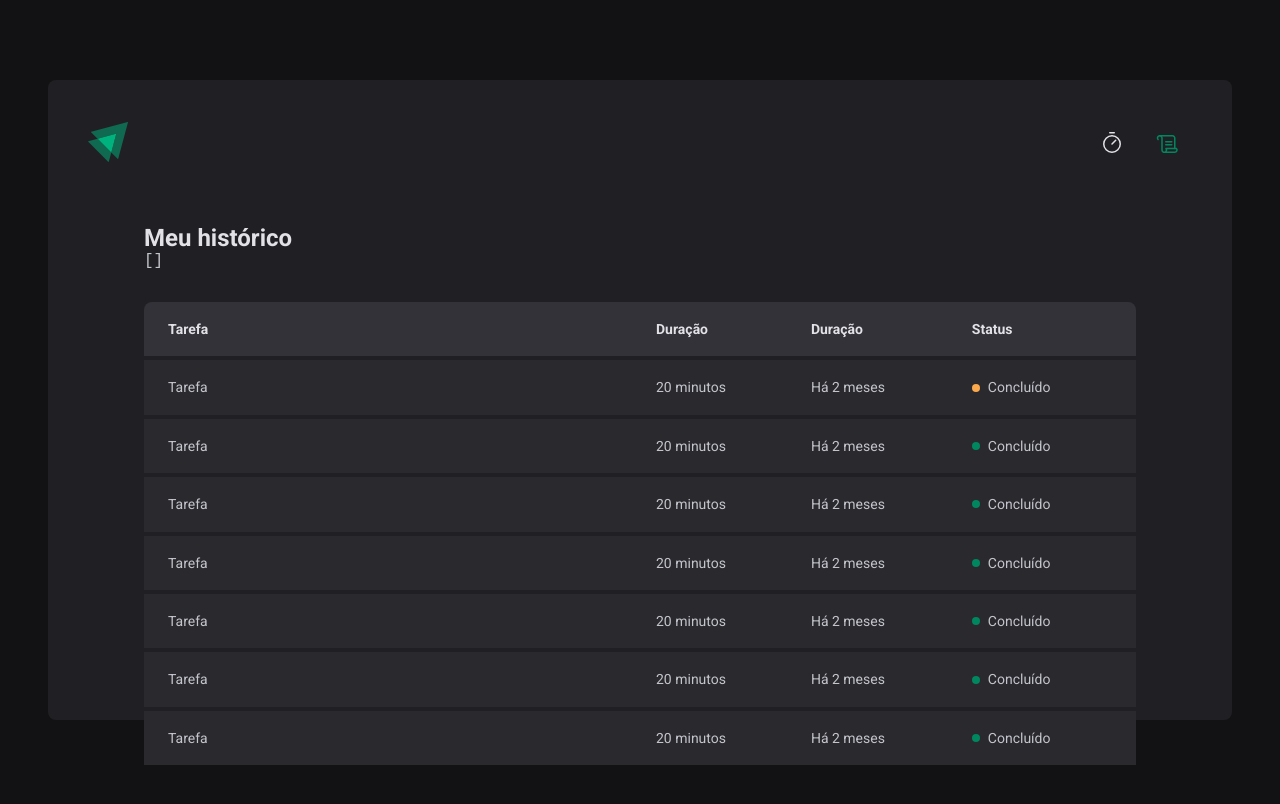
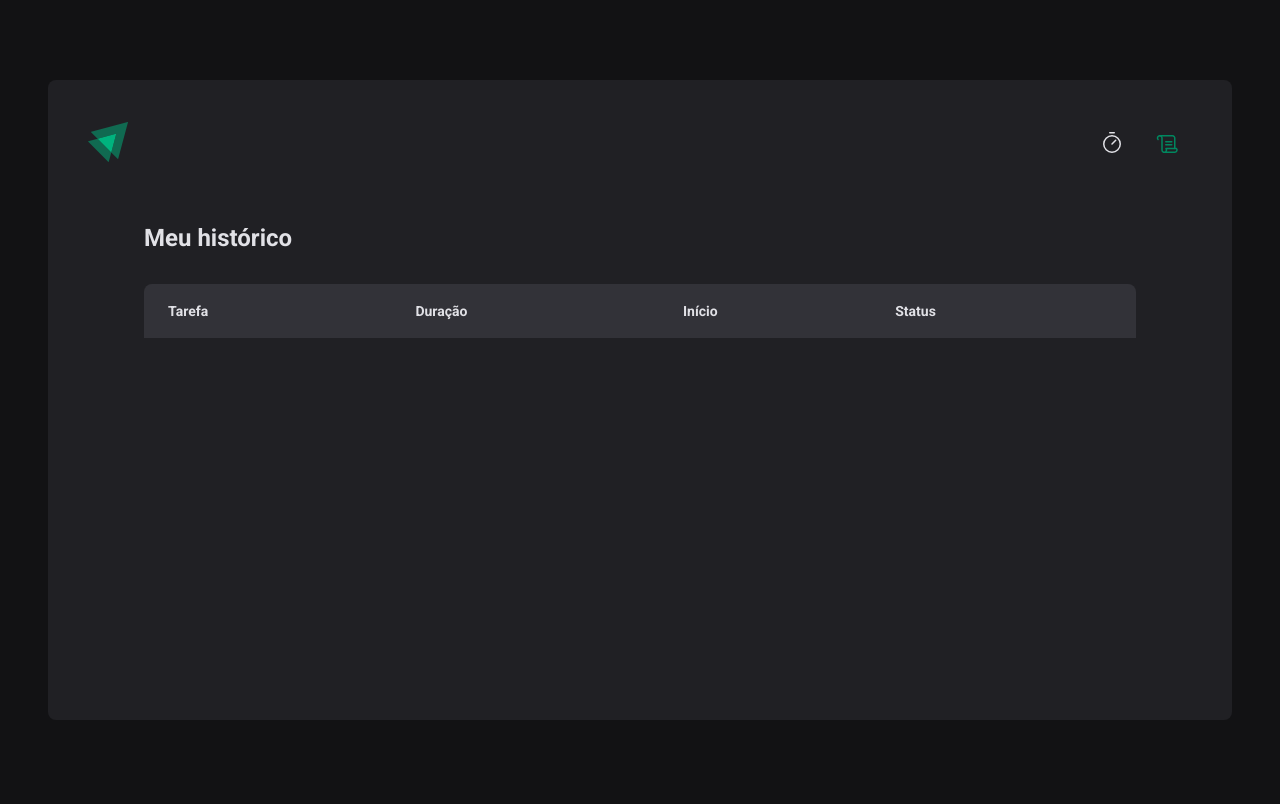
Before and after one commit to igorWebMASTER/ignite-timer, a React (Vite) app: page /history in a window 1280 px wide. Shown: the top 804 px of the page. Built offline with nearby package versions, Linux system fonts and the light colour scheme.

Commit message:
feat: show cycles on history

```diff
--- a/src/Router.tsx
+++ b/src/Router.tsx
@@ -1,6 +1,6 @@
 import { Routes, Route } from 'react-router-dom'
 import { DefaultLayout } from './layouts/DefaultLayout/DefaultLayout'
-import { History } from './pages/history'
+import { History } from './pages/History'
 import { Home } from './pages/Home'
 
 export function Router() {
--- a/src/components/Header/Header.tsx
+++ b/src/components/Header/Header.tsx
@@ -8,7 +8,9 @@
 export function Header() {
     return (
         <HeaderContainer>
-            <span><img src={logoTimer} alt="" /></span>
+            <span>
+                <img src={logoTimer} alt="" />
+            </span>
             <nav>
                 <NavLink to="/" title="Timer">
                     <Timer size={24} />
--- a/src/contexts/CyclesContext.tsx
+++ b/src/contexts/CyclesContext.tsx
@@ -8,7 +8,7 @@
 interface Cycle {
     id: string
     task: string
-    minutesAmount: number
+    minutesAmount?: number
     isActive?: boolean
     startDate: Date
     interruptedDate?: Date
--- a/src/pages/History/index.tsx
+++ b/src/pages/History/index.tsx
@@ -1,4 +1,6 @@
 import { useContext } from 'react'
+import { formatDistanceToNow } from 'date-fns'
+import ptBR from 'date-fns/locale/pt-BR'
 import { CyclesContext } from '../../contexts/CyclesContext'
 import { HistoryContainer, HistoryList, Status } from './styles'
 
@@ -8,74 +10,34 @@
     return (
         <HistoryContainer>
             <h1>Meu histórico</h1>
-            <pre>{JSON.stringify(cycles, null, 2)}</pre>
             <HistoryList>
                 <table>
                     <thead>
                         <tr>
                             <th>Tarefa</th>
                             <th>Duração</th>
-                            <th>Duração</th>
+                            <th>Início</th>
                             <th>Status</th>
                         </tr>
                     </thead>
                     <tbody>
-                        <tr>
-                            <td>Tarefa</td>
-                            <td>20 minutos</td>
-                            <td>Há 2 meses</td>
-                            <td>
-                                <Status statusColor="yellow">Concluído</Status>
-                            </td>
-                        </tr>
-                        <tr>
-                            <td>Tarefa</td>
-                            <td>20 minutos</td>
-                            <td>Há 2 meses</td>
-                            <td>
-                                <Status statusColor="green">Concluído</Status>
-                            </td>
-                        </tr>
-                        <tr>
-                            <td>Tarefa</td>
-                            <td>20 minutos</td>
-                            <td>Há 2 meses</td>
-                            <td>
-                                <Status statusColor="green">Concluído</Status>
-                            </td>
-                        </tr>
-                        <tr>
-                            <td>Tarefa</td>
-                            <td>20 minutos</td>
-                            <td>Há 2 meses</td>
-                            <td>
-                                <Status statusColor="green">Concluído</Status>
-                            </td>
-                        </tr>
-                        <tr>
-                            <td>Tarefa</td>
-                            <td>20 minutos</td>
-                            <td>Há 2 meses</td>
-                            <td>
-                                <Status statusColor="green">Concluído</Status>
-                            </td>
-                        </tr>
-                        <tr>
-                            <td>Tarefa</td>
-                            <td>20 minutos</td>
-                            <td>Há 2 meses</td>
-                            <td>
-                                <Status statusColor="green">Concluído</Status>
-                            </td>
-                        </tr>
-                        <tr>
-                            <td>Tarefa</td>
-                            <td>20 minutos</td>
-                            <td>Há 2 meses</td>
-                            <td>
-                                <Status statusColor="green">Concluído</Status>
-                            </td>
-                        </tr>
+                        {cycles.map(cycle => {
+                            return (
+                                <tr key={cycle.id}>
+                                    <td>{cycle.task}</td>
+                                    <td>{cycle.minutesAmount} minutos</td>
+                                    <td>{formatDistanceToNow(cycle?.startDate, {
+                                        addSuffix: true,
+                                        locale: ptBR
+                                    })}</td>
+                                    <td>
+                                        {cycle.finishedDate && <Status statusColor="yellow">Concluído</Status>}
+                                        {cycle.interruptedDate && <Status statusColor="red">Interrompido</Status>}
+                                        {(!cycle.finishedDate && !cycle.interruptedDate) && <Status statusColor="yellow">Em andamento</Status>}
+                                    </td>
+                                </tr>
+                            )
+                        })}
                     </tbody>
                 </table>
             </HistoryList>
--- a/src/pages/Home/index.tsx
+++ b/src/pages/Home/index.tsx
@@ -1,4 +1,4 @@
-import { createContext, useContext, useEffect, useState } from 'react'
+import { useContext } from 'react'
 import {
     HomeContainer,
     StartCountDownButton,
@@ -36,13 +36,17 @@
 
     const { handleSubmit, watch, reset } = newCycleForm
 
+    function handleCreateNewCycle(data: NewCycleFormData) {
+        createNewCycle(data)
+        reset()
+    }
+
     const task = watch('task')
     const isSubmitDisable = !task
 
     return (
         <HomeContainer>
-            <form onSubmit={handleSubmit(createNewCycle)}>
-
+            <form onSubmit={handleSubmit(handleCreateNewCycle)}>
                 <FormProvider {...newCycleForm}>
                     <NewCyclesForm />
                 </FormProvider>
```
